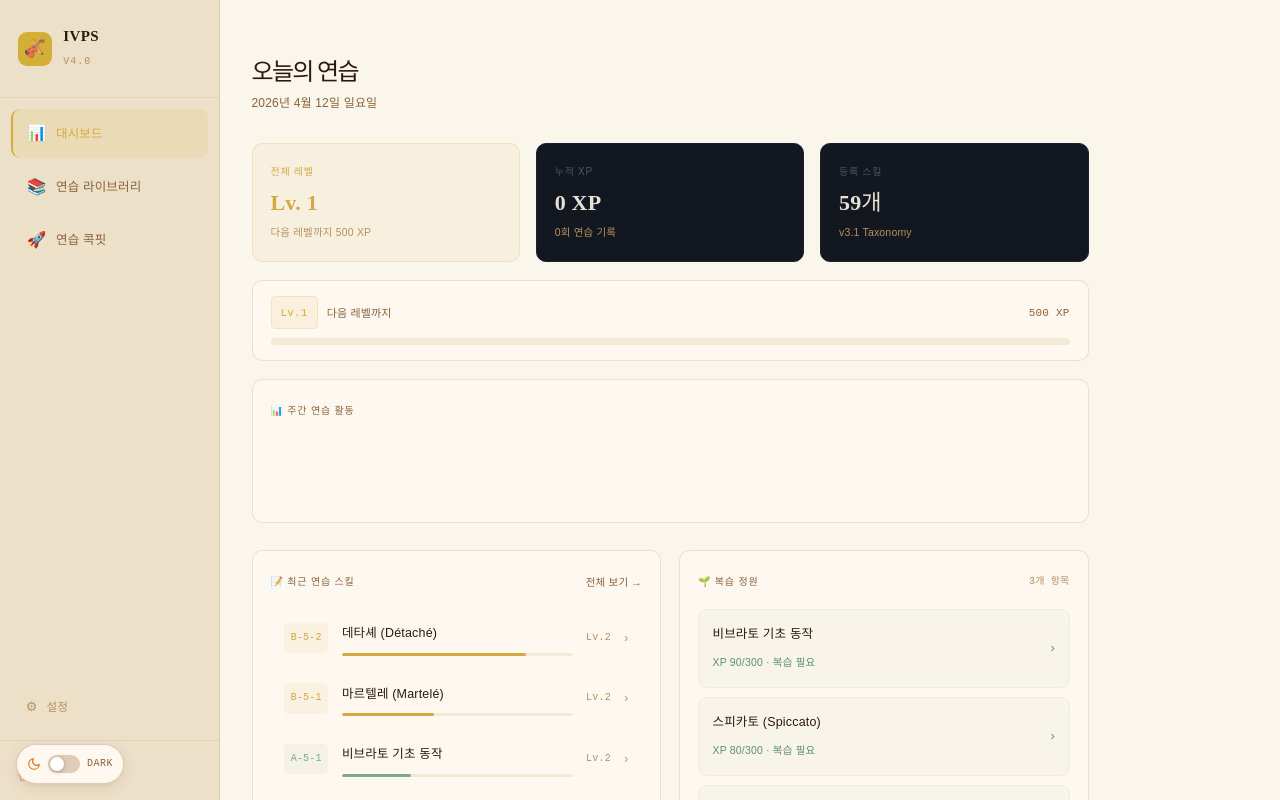
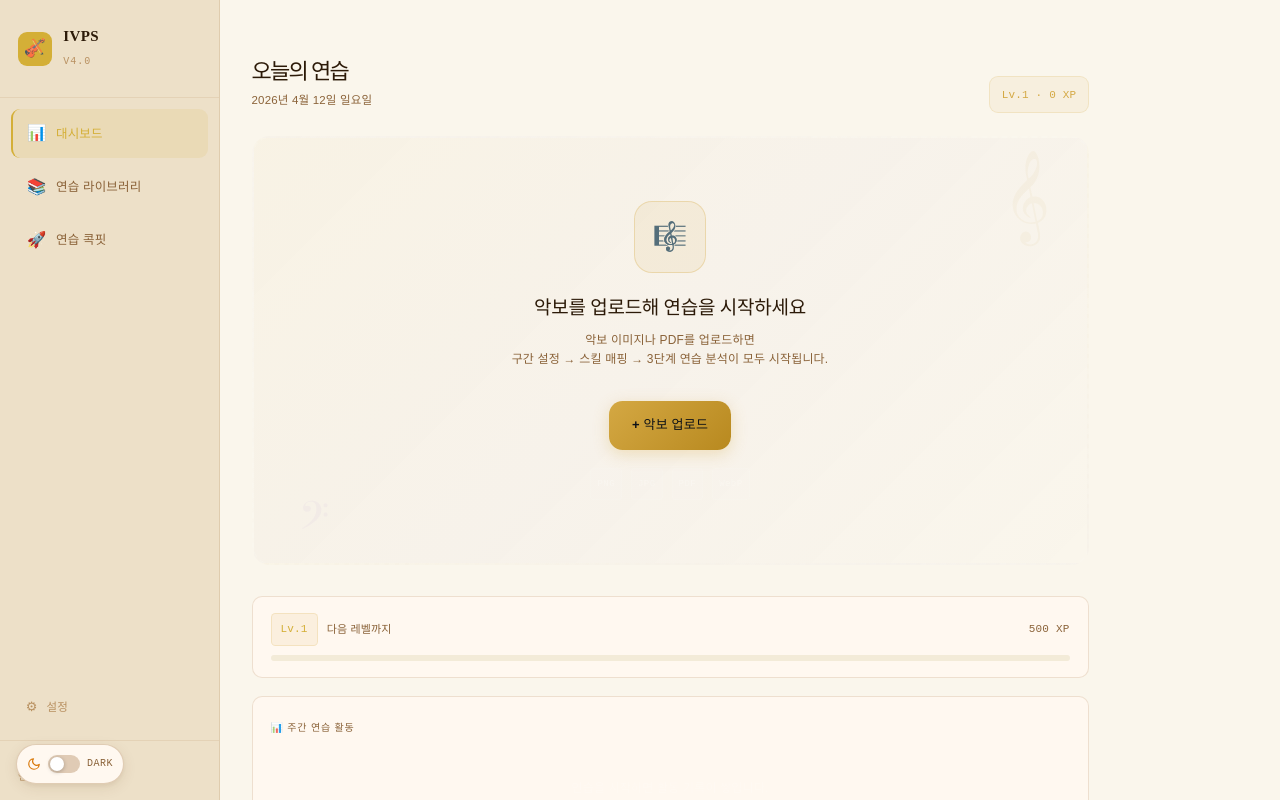
Before and after one commit to psyfive/ivps, a React (Vite) app: page / in a window 1280 px wide. Built offline with nearby package versions, Linux system fonts and the light colour scheme.

Commit message:
main ver.1. 악보 업로드가 최상단

```diff
--- a/src/components/dashboard/DashboardView.jsx
+++ b/src/components/dashboard/DashboardView.jsx
@@ -3,7 +3,7 @@
 // v3의 "오늘의 연습" (스탯 카드 + 최근 스킬 + 복습 정원) +
 // v4의 "악보 갤러리" (썸네일 그리드 + 업로드)를 하나의 뷰로 통합.
 // ─────────────────────────────────────────────────────────────────────────────
-import { useRef, useCallback } from 'react';
+import { useRef, useCallback, useState } from 'react';
 import { usePractice } from '../../context/PracticeContext';
 import { TAXONOMY, getCategoryMeta } from '../../data/taxonomy';
 import { PracticeHeatmap } from './PracticeHeatmap';
@@ -192,61 +192,70 @@ function ReviewRow({ skill, onStart }) {
 }
 
 // ─────────────────────────────────────────────────────────────────────────────
-// ScoreThumb — 악보 썸네일 카드
+// ScoreRailCard — 가로 레일 악보 카드
 // ─────────────────────────────────────────────────────────────────────────────
-function ScoreThumb({ score, onOpen, onRename, onDelete }) {
-  const sessionCount = score.sessions?.length ?? 0;
+function ScoreRailCard({ score, onOpen, onRename, onDelete }) {
+  const segmentCount = score.segments?.length ?? score.sessions?.length ?? 0;
   const pageCount    = score.pageData?.length ?? 1;
 
   return (
-    <div className="bg-[var(--ivps-surface)] border border-[var(--ivps-border)] rounded-[10px] overflow-hidden cursor-pointer group transition-all hover:border-[rgba(212,168,67,.3)] hover:bg-[#171e2c]">
-      {/* 이미지 영역 */}
     <div
-        className="h-[110px] bg-[var(--ivps-bg)] overflow-hidden flex items-center justify-center relative"
+      className="group relative flex-shrink-0 w-[148px] rounded-xl border border-[rgba(255,255,255,.07)] bg-[#111720] overflow-hidden cursor-pointer transition-all duration-200 hover:border-[rgba(212,168,67,.35)] hover:bg-[#14192a] hover:shadow-[0_4px_20px_rgba(212,168,67,.08)]"
       onClick={() => onOpen(score.id)}
     >
+      {/* 썸네일 */}
+      <div className="h-[96px] bg-[#0a0e16] overflow-hidden relative">
         <img
           src={score.dataUrl}
           alt={score.name}
-          className="w-full h-full object-cover"
+          className="w-full h-full object-cover transition-transform duration-300 group-hover:scale-[1.04]"
           draggable={false}
         />
-        {/* 오버레이 뱃지들 */}
-        <div className="absolute inset-0 flex flex-col justify-between p-1.5 pointer-events-none">
-          {sessionCount > 0 && (
-            <div className="self-end bg-[rgba(0,0,0,.6)] text-white text-[9px] font-mono px-1.5 py-0.5 rounded-full">
-              {sessionCount}개 세션
-            </div>
+        {/* 그라디언트 오버레이 */}
+        <div
+          className="absolute inset-0"
+          style={{ background: 'linear-gradient(180deg, transparent 50%, rgba(10,14,22,.7) 100%)' }}
+        />
+        {/* 상단 배지들 */}
+        <div className="absolute top-1.5 right-1.5 flex flex-col items-end gap-1">
+          {pageCount > 1 && (
+            <span className="bg-[rgba(212,168,67,.85)] text-[#0d1117] text-[8px] font-mono font-bold px-1.5 py-0.5 rounded-full">
+              {pageCount}p
+            </span>
           )}
-          {pageCount > 1 && (
-            <div className="self-start bg-[rgba(0,0,0,.6)] text-[var(--ivps-gold)] text-[9px] font-mono px-1.5 py-0.5 rounded-full">
-              {pageCount}p
-            </div>
+          {segmentCount > 0 && (
+            <span className="bg-[rgba(155,127,200,.85)] text-white text-[8px] font-mono px-1.5 py-0.5 rounded-full">
+              {segmentCount}구간
+            </span>
           )}
         </div>
       </div>
 
-      {/* 정보 영역 */}
-      <div className="px-3 py-2" onClick={() => onOpen(score.id)}>
-        <div className="text-[12.5px] font-medium text-[var(--ivps-text1)] truncate" title={score.name}>
+      {/* 정보 */}
+      <div className="px-2.5 pt-2 pb-1.5">
+        <div className="text-[11.5px] font-semibold text-[var(--ivps-text1)] truncate leading-tight" title={score.name}>
           {score.name}
         </div>
-        <div className="text-[10.5px] font-mono text-[var(--ivps-text4)] mt-0.5">
+        <div className="text-[9.5px] font-mono text-[var(--ivps-text4)] mt-0.5">
           {formatDate(score.uploadedAt)}
         </div>
       </div>
 
       {/* 호버 액션 */}
-      <div className="px-2.5 pb-2.5 flex gap-1.5 opacity-0 group-hover:opacity-100 transition-opacity">
+      <div
+        className="absolute inset-0 flex items-end justify-center gap-2 pb-2.5 px-2 opacity-0 group-hover:opacity-100 transition-opacity"
+        style={{ background: 'linear-gradient(180deg, transparent 40%, rgba(10,14,22,.88) 100%)' }}
+        onClick={e => e.stopPropagation()}
+      >
         <button
-          onClick={e => { e.stopPropagation(); onRename(score.id); }}
-          className="flex-1 py-1 text-[10.5px] text-[var(--ivps-text3)] bg-[var(--ivps-surface2)] border border-[var(--ivps-border2)] rounded hover:text-[var(--ivps-text2)] transition-colors"
+          onClick={() => onRename(score.id)}
+          className="flex-1 py-1 text-[9.5px] text-[rgba(255,255,255,.6)] bg-[rgba(255,255,255,.08)] border border-[rgba(255,255,255,.12)] rounded-md hover:bg-[rgba(255,255,255,.14)] transition-colors"
         >
           이름
         </button>
         <button
-          onClick={e => { e.stopPropagation(); onDelete(score.id); }}
-          className="flex-1 py-1 text-[10.5px] text-[var(--ivps-rust)] bg-[rgba(224,112,112,.06)] border border-[rgba(224,112,112,.18)] rounded hover:bg-[rgba(224,112,112,.1)] transition-colors"
+          onClick={() => onDelete(score.id)}
+          className="flex-1 py-1 text-[9.5px] text-[#e07070] bg-[rgba(224,112,112,.08)] border border-[rgba(224,112,112,.2)] rounded-md hover:bg-[rgba(224,112,112,.14)] transition-colors"
         >
           삭제
         </button>
@@ -256,17 +265,223 @@ function ScoreThumb({ score, onOpen, onRename, onDelete }) {
 }
 
 // ─────────────────────────────────────────────────────────────────────────────
-// AddScoreThumb — 새 악보 추가 카드
+// ScoreSection — 최상단 악보 업로드/갤러리 섹션
 // ─────────────────────────────────────────────────────────────────────────────
-function AddScoreThumb({ onClick }) {
+function ScoreSection({ scores, onOpen, onRename, onDelete, onUpload }) {
+  const [dragOver, setDragOver] = useState(false);
+
+  const handleDragOver = useCallback(e => {
+    e.preventDefault();
+    e.dataTransfer.dropEffect = 'copy';
+    setDragOver(true);
+  }, []);
+
+  const handleDragLeave = useCallback(e => {
+    if (!e.currentTarget.contains(e.relatedTarget)) setDragOver(false);
+  }, []);
+
+  const handleDrop = useCallback(e => {
+    e.preventDefault();
+    setDragOver(false);
+    const f = e.dataTransfer.files[0];
+    if (f) onUpload(f);
+  }, [onUpload]);
+
+  // ── 빈 상태: 히어로 업로드 존 ─────────────────────────────────────
+  if (scores.length === 0) {
     return (
       <div
-      onClick={onClick}
-      className="border-2 border-dashed border-[var(--ivps-border)] rounded-[10px] overflow-hidden cursor-pointer flex flex-col items-center justify-center gap-2 h-full min-h-[160px] text-[var(--ivps-text4)] hover:border-[rgba(212,168,67,.4)] hover:text-[var(--ivps-gold)] hover:bg-[rgba(212,168,67,.04)] transition-all"
+        onDragOver={handleDragOver}
+        onDragLeave={handleDragLeave}
+        onDrop={handleDrop}
+        onClick={() => onUpload(null)}
+        className="relative cursor-pointer rounded-2xl overflow-hidden transition-all duration-300 mb-7"
+        style={{
+          border: `2px dashed ${dragOver ? 'rgba(212,168,67,.7)' : 'rgba(255,255,255,.1)'}`,
+          background: dragOver
+            ? 'rgba(212,168,67,.05)'
+            : 'linear-gradient(135deg, rgba(212,168,67,.04) 0%, rgba(155,127,200,.03) 50%, transparent 100%)',
+          transform: dragOver ? 'scale(1.005)' : 'scale(1)',
+        }}
       >
-      <div className="text-[28px] leading-none opacity-70">+</div>
-      <div className="text-[12.5px] font-medium">새 악보 추가</div>
-      <div className="text-[10.5px] text-[#2a3045]">PNG · JPG · PDF</div>
+        {/* 배경 음표 데코 */}
+        <div
+          className="absolute top-4 right-8 text-[80px] leading-none select-none pointer-events-none"
+          style={{ color: 'rgba(212,168,67,.06)', fontFamily: 'serif' }}
+        >
+          𝄞
+        </div>
+        <div
+          className="absolute bottom-4 left-10 text-[48px] leading-none select-none pointer-events-none"
+          style={{ color: 'rgba(155,127,200,.05)', fontFamily: 'serif' }}
+        >
+          𝄢
+        </div>
+
+        <div className="flex flex-col items-center justify-center py-14 px-8 text-center relative z-10">
+          {/* 아이콘 */}
+          <div
+            className="w-16 h-16 rounded-2xl flex items-center justify-center mb-5 transition-all"
+            style={{
+              background: dragOver ? 'rgba(212,168,67,.18)' : 'rgba(212,168,67,.1)',
+              border: '1.5px solid rgba(212,168,67,.3)',
+              boxShadow: dragOver ? '0 0 28px rgba(212,168,67,.2)' : '0 0 0 rgba(212,168,67,0)',
+            }}
+          >
+            <span className="text-[28px] leading-none">
+              {dragOver ? '⬇' : '🎼'}
+            </span>
+          </div>
+
+          <h2 className="font-serif text-[19px] font-bold text-[var(--ivps-text1)] mb-2 leading-snug">
+            {dragOver ? '파일을 놓아 업로드' : '악보를 업로드해 연습을 시작하세요'}
+          </h2>
+          <p className="text-[12px] text-[var(--ivps-text3)] mb-7 max-w-[380px] leading-relaxed">
+            악보 이미지나 PDF를 업로드하면<br />
+            구간 설정 → 스킬 매핑 → 3단계 연습 분석이 모두 시작됩니다.
+          </p>
+
+          <div
+            className="px-5 py-2.5 rounded-xl text-[#0d1117] text-[13px] font-bold transition-all"
+            style={{
+              background: 'linear-gradient(135deg, #d4a843 0%, #b8891f 100%)',
+              boxShadow: '0 4px 16px rgba(212,168,67,.3)',
+            }}
+          >
+            + 악보 업로드
+          </div>
+
+          <div className="flex items-center gap-2 mt-4">
+            {['PNG', 'JPG', 'PDF', 'WebP'].map(fmt => (
+              <span
+                key={fmt}
+                className="text-[9px] font-mono tracking-wider"
+                style={{
+                  color: 'rgba(255,255,255,.25)',
+                  background: 'rgba(255,255,255,.04)',
+                  border: '1px solid rgba(255,255,255,.07)',
+                  borderRadius: 4,
+                  padding: '2px 6px',
+                }}
+              >
+                {fmt}
+              </span>
+            ))}
+          </div>
+        </div>
+      </div>
+    );
+  }
+
+  // ── 악보 있음: 가로 스크롤 레일 ──────────────────────────────────────
+  return (
+    <div
+      onDragOver={handleDragOver}
+      onDragLeave={handleDragLeave}
+      onDrop={handleDrop}
+      className="mb-7 rounded-2xl border transition-all duration-200 overflow-hidden"
+      style={{
+        borderColor: dragOver ? 'rgba(212,168,67,.5)' : 'rgba(255,255,255,.07)',
+        background: dragOver
+          ? 'rgba(212,168,67,.04)'
+          : 'linear-gradient(135deg, rgba(212,168,67,.03) 0%, rgba(13,17,23,.8) 60%)',
+        boxShadow: dragOver ? '0 0 0 2px rgba(212,168,67,.25)' : 'none',
+      }}
+    >
+      {/* 레일 헤더 */}
+      <div className="flex items-center justify-between px-5 pt-4 pb-3">
+        <div className="flex items-center gap-2.5">
+          <span className="text-[13px]">🎼</span>
+          <span className="text-[11px] text-[var(--ivps-text2)] font-semibold tracking-[.03em]">
+            악보 라이브러리
+          </span>
+          <span
+            className="font-mono text-[10px] px-1.5 py-0.5 rounded-md"
+            style={{
+              color: 'rgba(212,168,67,.7)',
+              background: 'rgba(212,168,67,.08)',
+              border: '1px solid rgba(212,168,67,.15)',
+            }}
+          >
+            {scores.length}개
+          </span>
+        </div>
+
+        <button
+          onClick={() => onUpload(null)}
+          className="flex items-center gap-1.5 px-3.5 py-1.5 rounded-lg text-[11px] font-semibold transition-all"
+          style={{
+            background: 'linear-gradient(135deg, rgba(212,168,67,.15) 0%, rgba(212,168,67,.08) 100%)',
+            border: '1px solid rgba(212,168,67,.3)',
+            color: '#d4a843',
+          }}
+          onMouseEnter={e => e.currentTarget.style.background = 'rgba(212,168,67,.2)'}
+          onMouseLeave={e => e.currentTarget.style.background = 'linear-gradient(135deg, rgba(212,168,67,.15) 0%, rgba(212,168,67,.08) 100%)'}
+        >
+          <span className="text-[13px] leading-none">+</span>
+          악보 추가
+        </button>
+      </div>
+
+      {/* 드래그 힌트 배너 */}
+      {dragOver && (
+        <div
+          className="mx-5 mb-3 py-2 rounded-lg text-center text-[11px] font-semibold"
+          style={{
+            background: 'rgba(212,168,67,.1)',
+            border: '1.5px dashed rgba(212,168,67,.5)',
+            color: '#d4a843',
+          }}
+        >
+          ⬇ 파일을 여기에 놓아 업로드
+        </div>
+      )}
+
+      {/* 가로 스크롤 레일 */}
+      <div
+        className="flex gap-3 px-5 pb-4 overflow-x-auto"
+        style={{ scrollbarWidth: 'thin', scrollbarColor: 'rgba(255,255,255,.08) transparent' }}
+      >
+        {scores.map(sc => (
+          <ScoreRailCard
+            key={sc.id}
+            score={sc}
+            onOpen={onOpen}
+            onRename={onRename}
+            onDelete={onDelete}
+          />
+        ))}
+
+        {/* 새 악보 추가 카드 */}
+        <div
+          onClick={() => onUpload(null)}
+          className="flex-shrink-0 w-[148px] rounded-xl border-2 border-dashed flex flex-col items-center justify-center gap-2 cursor-pointer transition-all duration-200"
+          style={{
+            height: 148,
+            borderColor: 'rgba(255,255,255,.08)',
+            color: 'rgba(255,255,255,.2)',
+          }}
+          onMouseEnter={e => {
+            e.currentTarget.style.borderColor = 'rgba(212,168,67,.4)';
+            e.currentTarget.style.color = '#d4a843';
+            e.currentTarget.style.background = 'rgba(212,168,67,.04)';
+          }}
+          onMouseLeave={e => {
+            e.currentTarget.style.borderColor = 'rgba(255,255,255,.08)';
+            e.currentTarget.style.color = 'rgba(255,255,255,.2)';
+            e.currentTarget.style.background = 'transparent';
+          }}
+        >
+          <span className="text-[24px] leading-none">+</span>
+          <span className="text-[11px] font-medium">새 악보</span>
+          <span
+            className="text-[9px] font-mono"
+            style={{ opacity: 0.5 }}
+          >
+            PNG · JPG · PDF
+          </span>
+        </div>
+      </div>
     </div>
   );
 }
@@ -344,6 +559,12 @@ export function DashboardView() {
     if (f) { handleFile(f); e.target.value = ''; }
   }, [handleFile]);
 
+  // ScoreSection에서 파일을 직접 받거나, null이면 파일 피커 열기
+  const handleScoreUpload = useCallback((fileOrNull) => {
+    if (fileOrNull) handleFile(fileOrNull);
+    else fileInputRef.current?.click();
+  }, [handleFile]);
+
   // ── 악보 액션 핸들러 ──────────────────────────────────────────────
   const handleOpen = useCallback(id => {
     scoreActs.setActiveScore(id);
@@ -381,32 +602,33 @@ export function DashboardView() {
       <div className="px-7 py-6 max-w-[900px]">
 
         {/* ── 페이지 헤더 ── */}
-        <div className="mb-6">
-          <h1 className="font-serif text-[24px] font-bold text-[var(--ivps-text1)] mb-1">
+        <div className="mb-5 flex items-end justify-between">
+          <div>
+            <h1 className="font-serif text-[22px] font-bold text-[var(--ivps-text1)] mb-0.5">
               오늘의 연습
             </h1>
-          <div className="text-[12px] text-[var(--ivps-text3)]">{today}</div>
+            <div className="text-[11.5px] text-[var(--ivps-text3)]">{today}</div>
+          </div>
+          <span
+            className="font-mono text-[11px] px-2.5 py-1 rounded-lg"
+            style={{
+              background: 'rgba(212,168,67,.08)',
+              border: '1px solid rgba(212,168,67,.18)',
+              color: '#d4a843',
+            }}
+          >
+            Lv.{level} · {totalXP} XP
+          </span>
         </div>
 
-        {/* ── 스탯 카드 그리드 ── */}
-        <div className="grid grid-cols-3 gap-3.5 mb-4">
-          <StatCard
-            label="전체 레벨"
-            value={`Lv. ${level}`}
-            sub={`다음 레벨까지 ${xpToNext} XP`}
-            accent
+        {/* ── 악보 섹션 (최상단 핵심 CTA) ── */}
+        <ScoreSection
+          scores={scores}
+          onOpen={handleOpen}
+          onRename={handleRename}
+          onDelete={handleDelete}
+          onUpload={handleScoreUpload}
         />
-          <StatCard
-            label="누적 XP"
-            value={`${totalXP} XP`}
-            sub={`${xpLog.length}회 연습 기록`}
-          />
-          <StatCard
-            label="등록 스킬"
-            value={`${TAXONOMY.length}개`}
-            sub={`v3.1 Taxonomy`}
-          />
-        </div>
 
         {/* ── 레벨 진행 바 ── */}
         <div className="mb-4">
@@ -483,45 +705,6 @@ export function DashboardView() {
           </Panel>
         </div>
 
-        {/* ── 악보 갤러리 ── */}
-        <div>
-          <div className="flex items-center justify-between mb-3">
-            <div className="text-[10px] text-[var(--ivps-text3)] uppercase tracking-[.08em] font-semibold">
-              🎼 최근 연습한 악보
-              {scores.length > 0 && (
-                <span className="ml-2 font-mono text-[var(--ivps-text4)]">
-                  {scores.length}개 · {totalSessions}개 세션
-                </span>
-              )}
-            </div>
-            <button
-              onClick={() => fileInputRef.current?.click()}
-              className="px-3 py-1.5 bg-gradient-to-r from-[#d4a843] to-[#b8891f] rounded-lg text-[#0d1117] text-[11.5px] font-semibold hover:opacity-90 transition-opacity"
-            >
-              + 악보 업로드
-            </button>
-          </div>
-
-          <div className="grid grid-cols-[repeat(auto-fill,minmax(155px,1fr))] gap-3.5">
-            {scores.map(sc => (
-              <ScoreThumb
-                key={sc.id}
-                score={sc}
-                onOpen={handleOpen}
-                onRename={handleRename}
-                onDelete={handleDelete}
-              />
-            ))}
-            <AddScoreThumb onClick={() => fileInputRef.current?.click()} />
-          </div>
-
-          {scores.length === 0 && (
-            <div className="text-center py-4 text-[11.5px] text-[var(--ivps-text4)]">
-              악보를 업로드하면 여기에 표시됩니다.
-            </div>
-          )}
-        </div>
-
       </div>{/* /max-w */}
     </div>
   );
```
Lines whose indentation alone changed are shown as unchanged.
